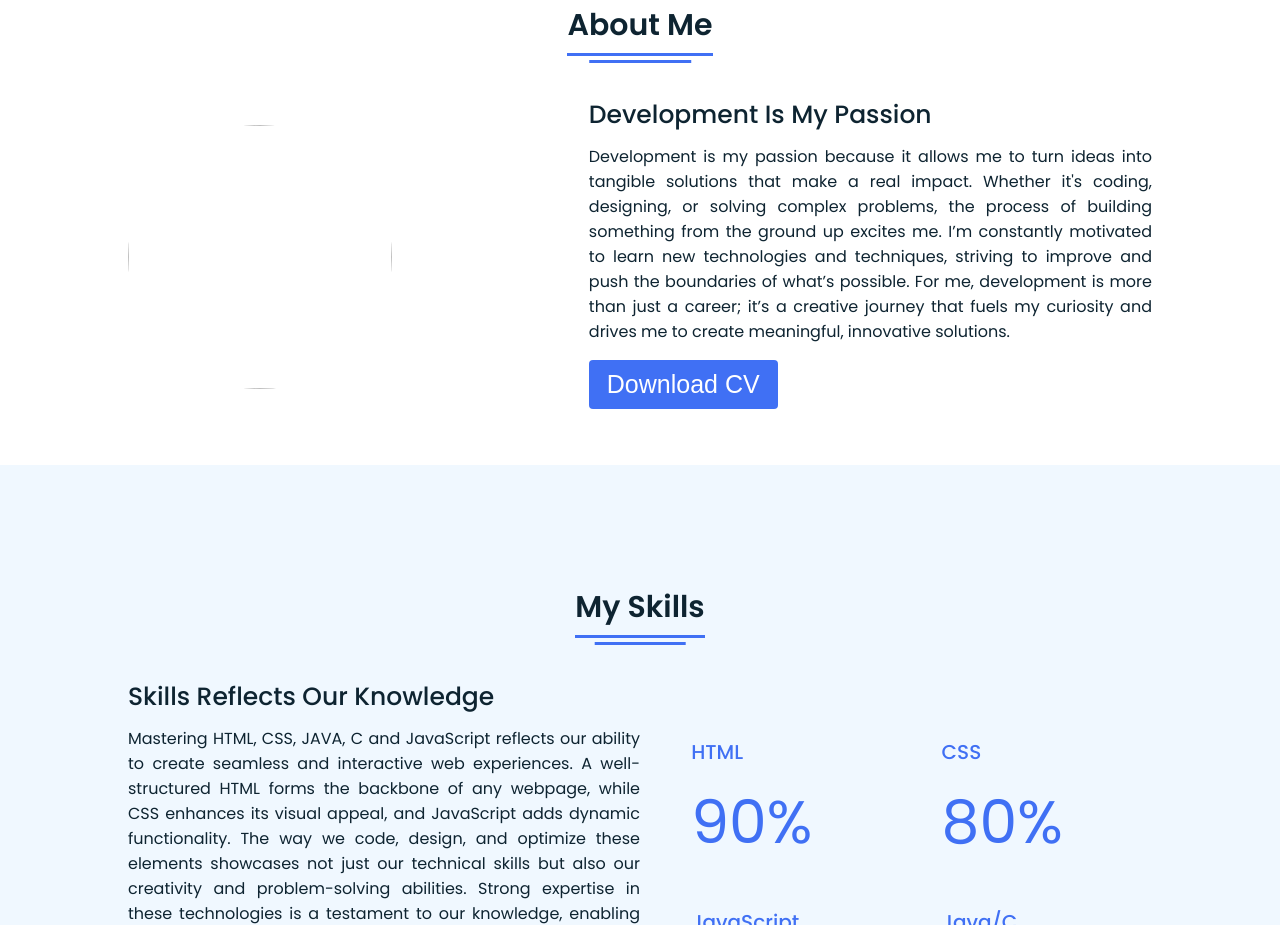
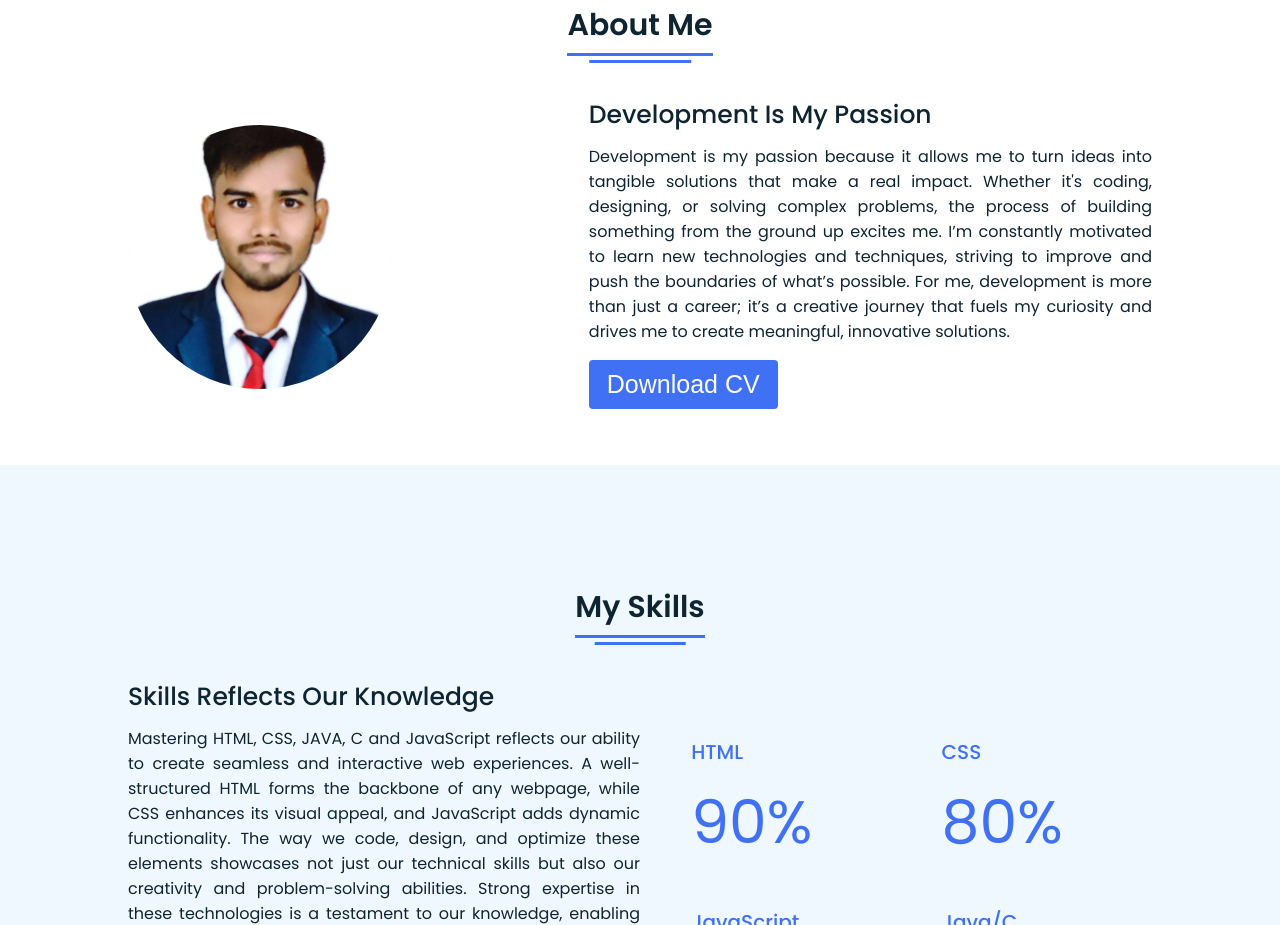
Before and after one commit to abhishekkushwaha11/Portfolio, a plain HTML site: page index.html in a window 1280 px wide. Shown: the part 877-1802 px from the top of the page. Drawn offline with Linux system fonts and the light colour scheme; the site is published under a folder, as on GitHub Pages, so addresses that start at the root find nothing.

Commit message:
Update index.html

```diff
--- a/index.html
+++ b/index.html
@@ -58,7 +58,7 @@
         <div class="title"><span>About Me</span></div>
         <div class="about-details">
           <div class="left">
-            <img src="/abhishek.jpg" alt="" />
+            <img src="abhishek.jpg" alt="" />
           </div>
           <div class="right">
             <div class="topic">Development Is My Passion</div>
```
